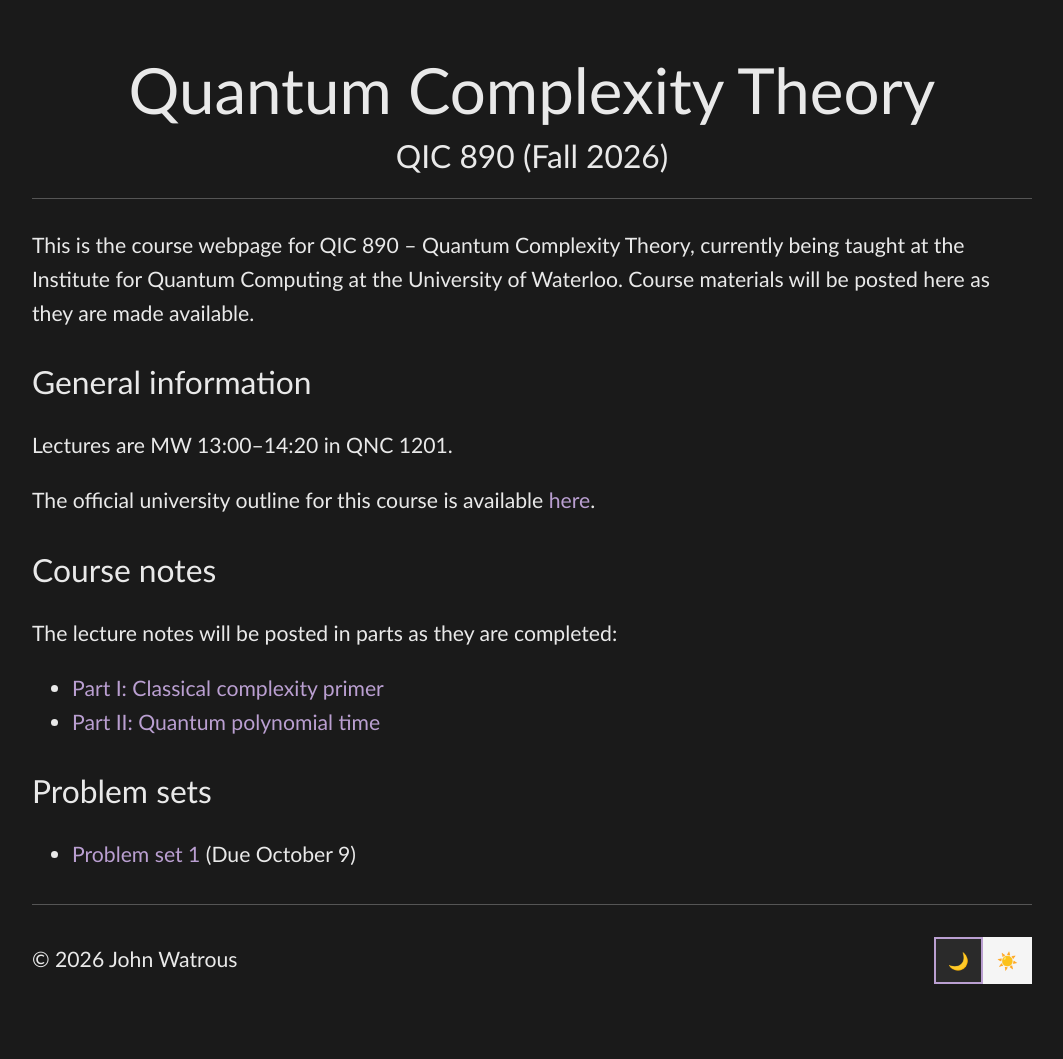
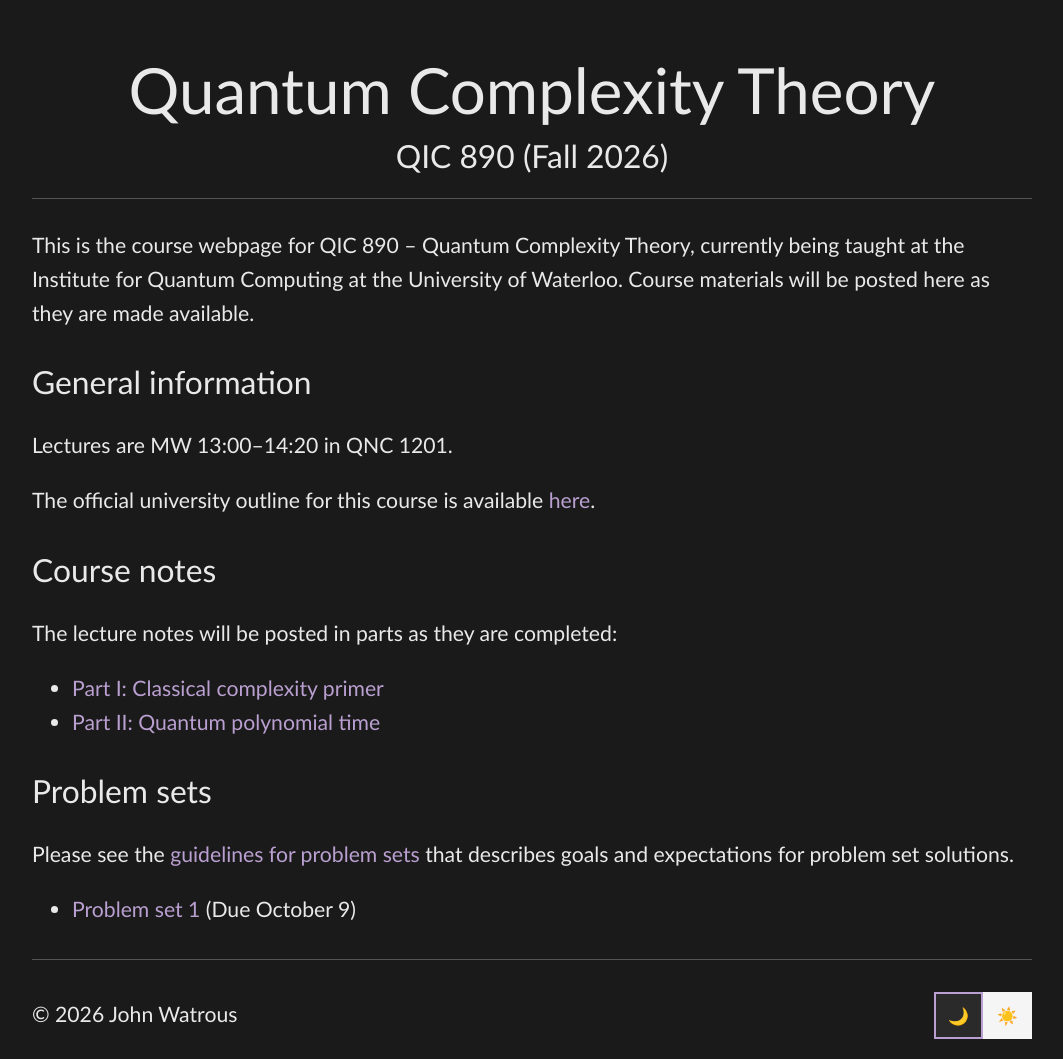
Before and after one commit to jhwatrous/jhwatrous.github.io, a Jekyll site: the page built from quantum-complexity.md, in a window 1280 px wide. Shown: the whole page, without its empty margins (108-1171 px from the left). Built offline with Jekyll 4.4.1, drawn with Linux system fonts in a browser that asks for light colours; before the commit the page ends 1004 px from its top, so only the background shows below that.

Commit message:
Added problem set guidelines.

```diff
--- a/quantum-complexity.md
+++ b/quantum-complexity.md
@@ -22,4 +22,6 @@
 
 ## Problem sets
 
+Please see the [guidelines for problem sets]({{ '/QCT-guidelines.pdf.pdf' | relative_url }}) that describes goals and expectations for problem set solutions.
+
 - [Problem set 1]({{ '/QCT-problem-set-1.pdf' | relative_url }}) (Due October 9)
```
Also changed, not shown: 2 other files.
